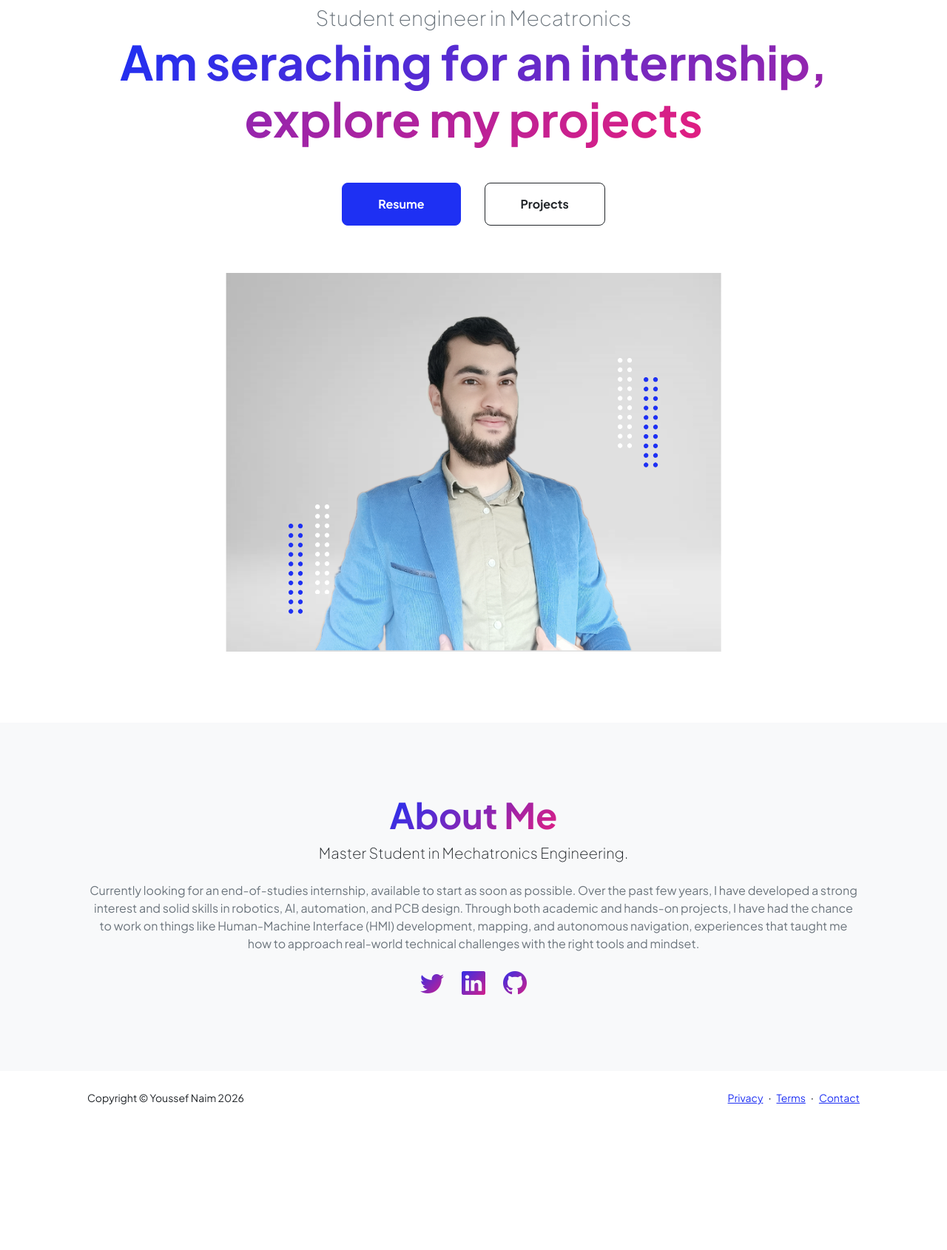
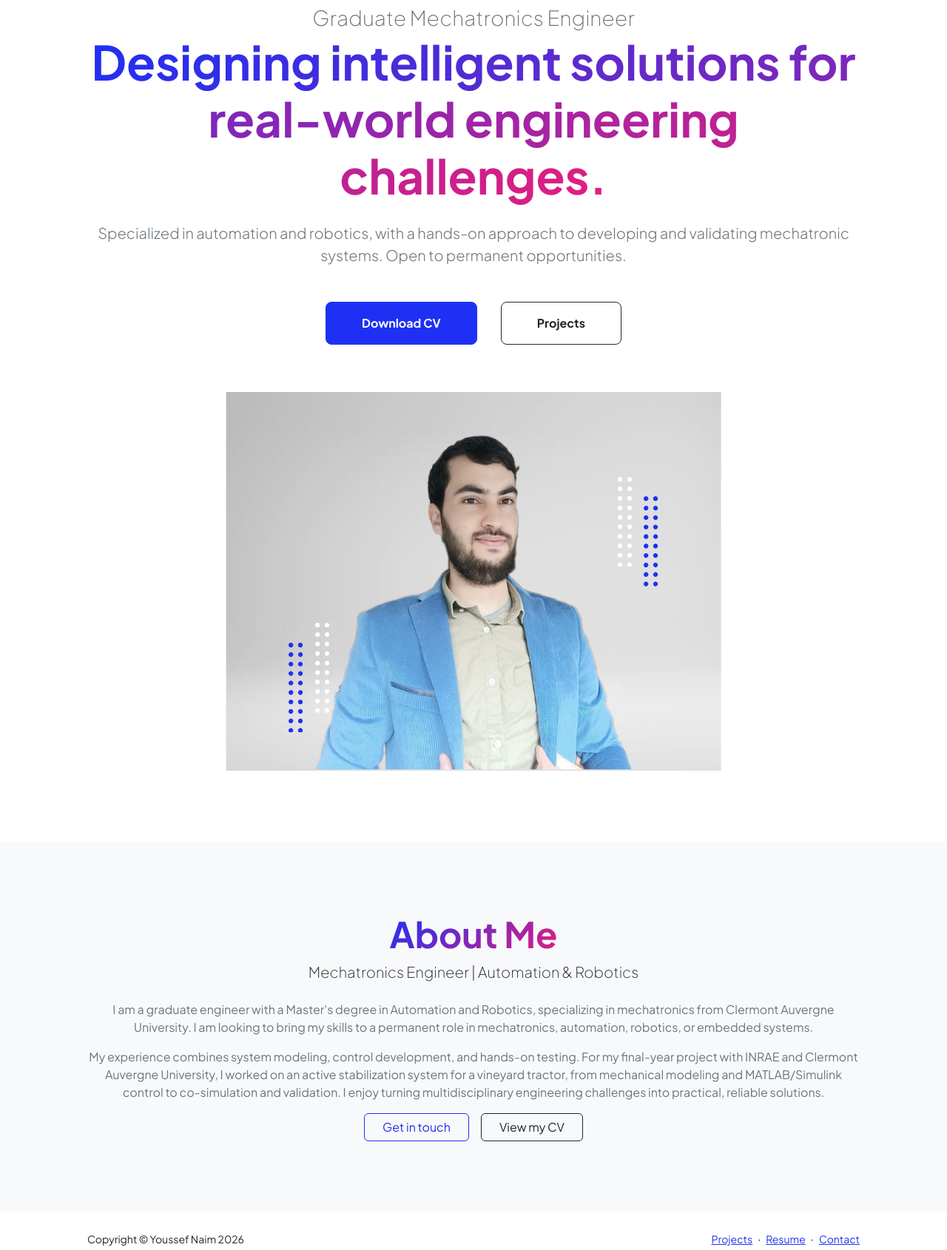
Before and after one commit to Youssef-NAIM/Youssef-NAIM.github.io, a plain HTML site: page index.html in a window 1280 px wide. Shown: the part 165-1855 px from the top of the page at 74% size. Before the commit the page ends 1685 px from the top, so only its background shows below. Drawn offline with nearby package versions, Linux system fonts and the light colour scheme.

Commit message:
mise à jour du portfolio

```diff
--- a/index.html
+++ b/index.html
@@ -27,7 +27,7 @@
                     <div class="collapse navbar-collapse" id="navbarSupportedContent">
                         <ul class="navbar-nav ms-auto mb-2 mb-lg-0 small fw-bolder">
                             <li class="nav-item"><a class="nav-link" href="index.html">Home</a></li>
-                            <li class="nav-item"><a class="nav-link" href="resume.html">Resume</a></li>
+                            <li class="nav-item"><a class="nav-link" href="assets/CV_Youssef_Naim_EN.pdf">Resume</a></li>
                             <li class="nav-item"><a class="nav-link" href="projects.html">Projects</a></li>
                             <li class="nav-item"><a class="nav-link" href="contact.html">Contact</a></li>
                         </ul>
@@ -41,11 +41,12 @@
                         <div class="col-xxl-5">
                             <!-- Header text content-->
                             <div class="text-center text-xxl-start">
-                                <div class="badge bg-gradient-primary-to-secondary text-white mb-4"><div class="text-uppercase">Ingénierie &middot; Robotique &middot; Mécatronique</div></div>
-                                <div class="fs-3 fw-light text-muted">Student engineer in Mecatronics</div>
-                                <h1 class="display-3 fw-bolder mb-5"><span class="text-gradient d-inline">Am seraching for an internship, explore my projects</span></h1>
+                                <div class="badge bg-gradient-primary-to-secondary text-white mb-4"><div class="text-uppercase">Automation &middot; Robotics &middot; Mechatronics</div></div>
+                                <div class="fs-3 fw-light text-muted">Graduate Mechatronics Engineer</div>
+                                <h1 class="display-3 fw-bolder mb-4"><span class="text-gradient d-inline">Designing intelligent solutions for real-world engineering challenges.</span></h1>
+                                <p class="lead text-muted mb-5">Specialized in automation and robotics, with a hands-on approach to developing and validating mechatronic systems. Open to permanent opportunities.</p>
                                 <div class="d-grid gap-3 d-sm-flex justify-content-sm-center justify-content-xxl-start mb-3">
-                                    <a class="btn btn-primary btn-lg px-5 py-3 me-sm-3 fs-6 fw-bolder" href="resume.html">Resume</a>
+                                    <a class="btn btn-primary btn-lg px-5 py-3 me-sm-3 fs-6 fw-bolder" href="assets/CV_Youssef_Naim_EN.pdf">Download CV</a>
                                     <a class="btn btn-outline-dark btn-lg px-5 py-3 fs-6 fw-bolder" href="projects.html">Projects</a>
                                 </div>
                             </div>
@@ -56,7 +57,7 @@
                                 <div class="profile bg-gradient-primary-to-secondary">
                                     <!-- TIP: For best results, use a photo with a transparent background like the demo example below-->
                                     <!-- Watch a tutorial on how to do this on YouTube (link)-->
-                                    <img class="profile-img" src="assets/image profil3.png" alt="..." />
+                                    <img class="profile-img" src="assets/image profil3.png" alt="Portrait of Youssef Naim" />
                                     <div class="dots-1">
                                         <!-- SVG Dots-->
                                         <svg version="1.1" xmlns="http://www.w3.org/2000/svg" xmlns:xlink="http://www.w3.org/1999/xlink" x="0px" y="0px" viewBox="0 0 191.6 1215.4" style="enable-background: new 0 0 191.6 1215.4" xml:space="preserve">
@@ -182,12 +183,12 @@
                         <div class="col-xxl-8">
                             <div class="text-center my-5">
                                 <h2 class="display-5 fw-bolder"><span class="text-gradient d-inline">About Me</span></h2>
-                                <p class="lead fw-light mb-4">Master Student in Mechatronics Engineering.</p>
-                                <p class="text-muted"> Currently looking for an end-of-studies internship, available to start as soon as possible. Over the past few years, I have developed a strong interest and solid skills in robotics, AI, automation, and PCB design. Through both academic and hands-on projects, I have had the chance to work on things like Human-Machine Interface (HMI) development, mapping, and autonomous navigation, experiences that taught me how to approach real-world technical challenges with the right tools and mindset.</p>
-                                <div class="d-flex justify-content-center fs-2 gap-4">
-                                    <a class="text-gradient" href="#!"><i class="bi bi-twitter"></i></a>
-                                    <a class="text-gradient" href="#!"><i class="bi bi-linkedin"></i></a>
-                                    <a class="text-gradient" href="#!"><i class="bi bi-github"></i></a>
+                                <p class="lead fw-light mb-4">Mechatronics Engineer | Automation &amp; Robotics</p>
+                                <p class="text-muted">I am a graduate engineer with a Master's degree in Automation and Robotics, specializing in mechatronics from Clermont Auvergne University. I am looking to bring my skills to a permanent role in mechatronics, automation, robotics, or embedded systems.</p>
+                                <p class="text-muted">My experience combines system modeling, control development, and hands-on testing. For my final-year project with INRAE and Clermont Auvergne University, I worked on an active stabilization system for a vineyard tractor, from mechanical modeling and MATLAB/Simulink control to co-simulation and validation. I enjoy turning multidisciplinary engineering challenges into practical, reliable solutions.</p>
+                                <div class="d-flex justify-content-center gap-3">
+                                    <a class="btn btn-outline-primary px-4" href="contact.html">Get in touch</a>
+                                    <a class="btn btn-outline-dark px-4" href="assets/CV_Youssef_Naim_EN.pdf">View my CV</a>
                                 </div>
                             </div>
                         </div>
@@ -201,11 +202,11 @@
                 <div class="row align-items-center justify-content-between flex-column flex-sm-row">
                     <div class="col-auto"><div class="small m-0">Copyright &copy; Youssef Naim 2026</div></div>
                     <div class="col-auto">
-                        <a class="small" href="#!">Privacy</a>
+                        <a class="small" href="projects.html">Projects</a>
                         <span class="mx-1">&middot;</span>
-                        <a class="small" href="#!">Terms</a>
+                        <a class="small" href="assets/CV_Youssef_Naim_EN.pdf">Resume</a>
                         <span class="mx-1">&middot;</span>
-                        <a class="small" href="#!">Contact</a>
+                        <a class="small" href="contact.html">Contact</a>
                     </div>
                 </div>
             </div>
```
Also changed, not shown: 2 other files.
